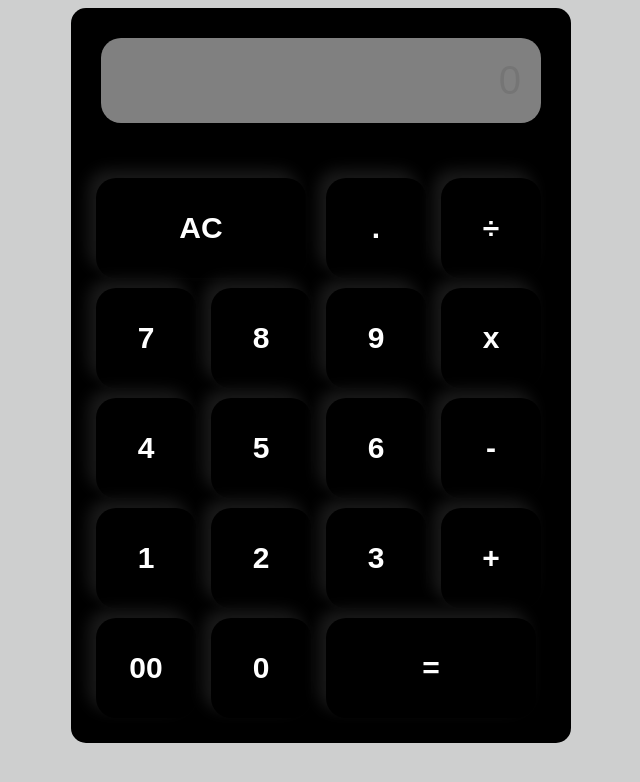
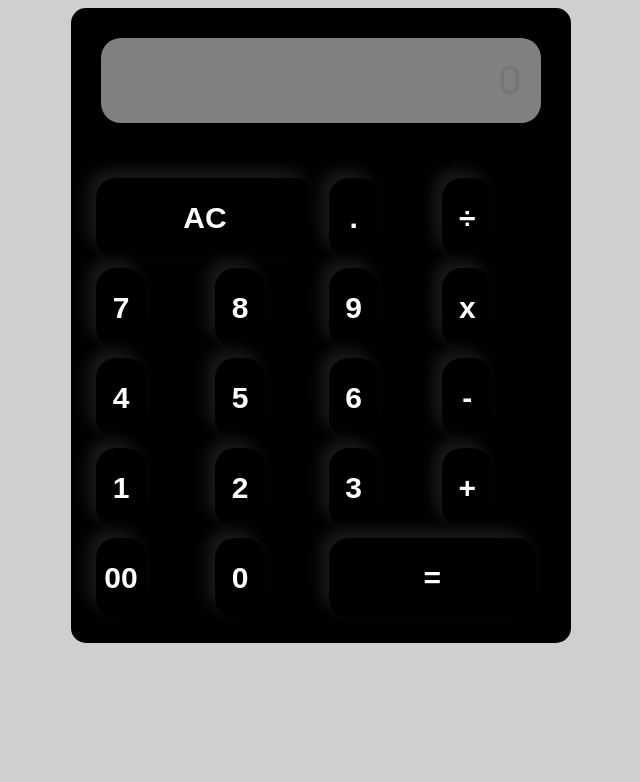
Before and after one commit to mcgarretronald/Calculator, a plain HTML site: page index.html in a window 1280 px wide. Shown: the whole page, without its empty margins (319-959 px from the left). Drawn offline with Linux system fonts and the light colour scheme.

Commit message:
first commit

```diff
--- a/index.css
+++ b/index.css
@@ -57,3 +57,10 @@ button:hover{
     background-color: rgb(32, 32, 31);
 
 }
+
+@media(max-width:1280px) {
+    button{
+        width: 50px;
+        height: 80px;
+    }
+}
--- a/index.js
+++ b/index.js
@@ -12,7 +12,7 @@ function calculate() {
     }
     catch (error) {
         display.value = "Error"
-        display.style.color = "red"
+
     }
 
 }
```
